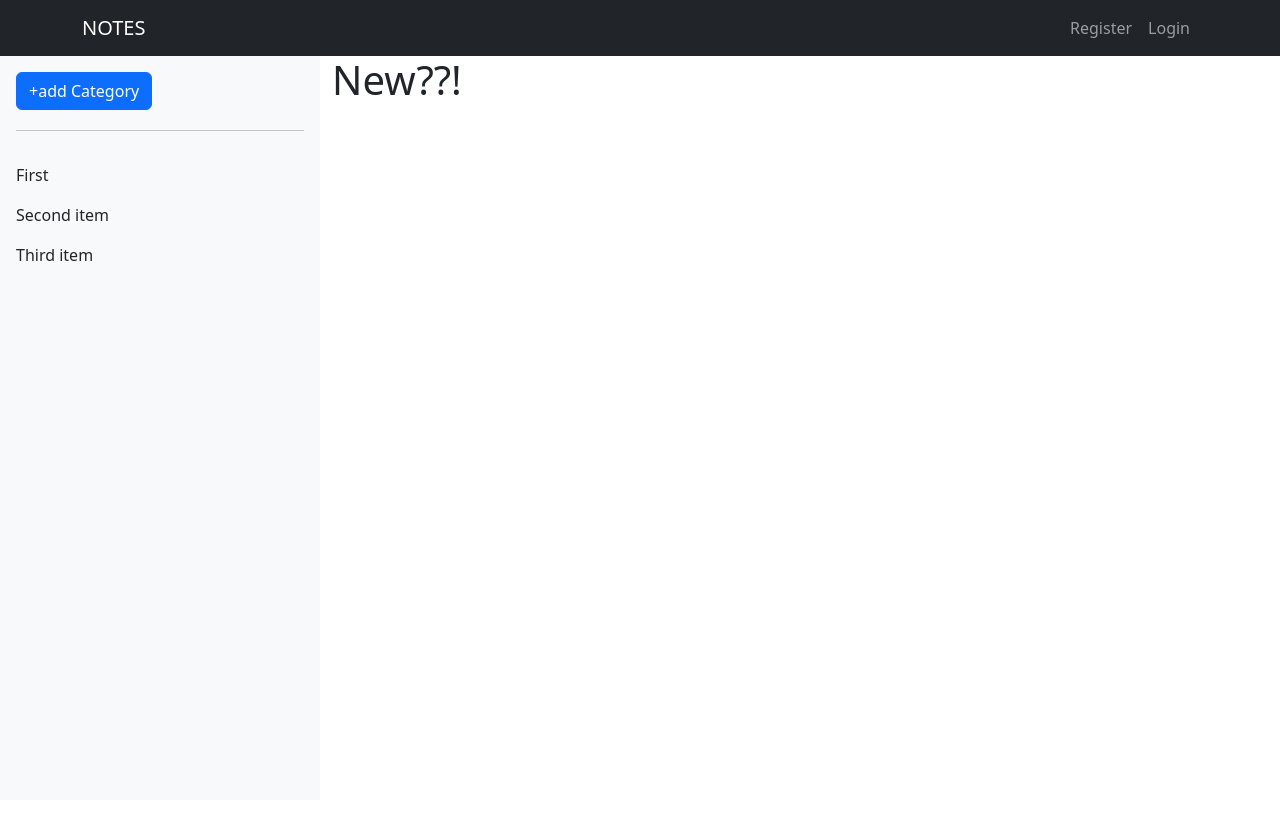
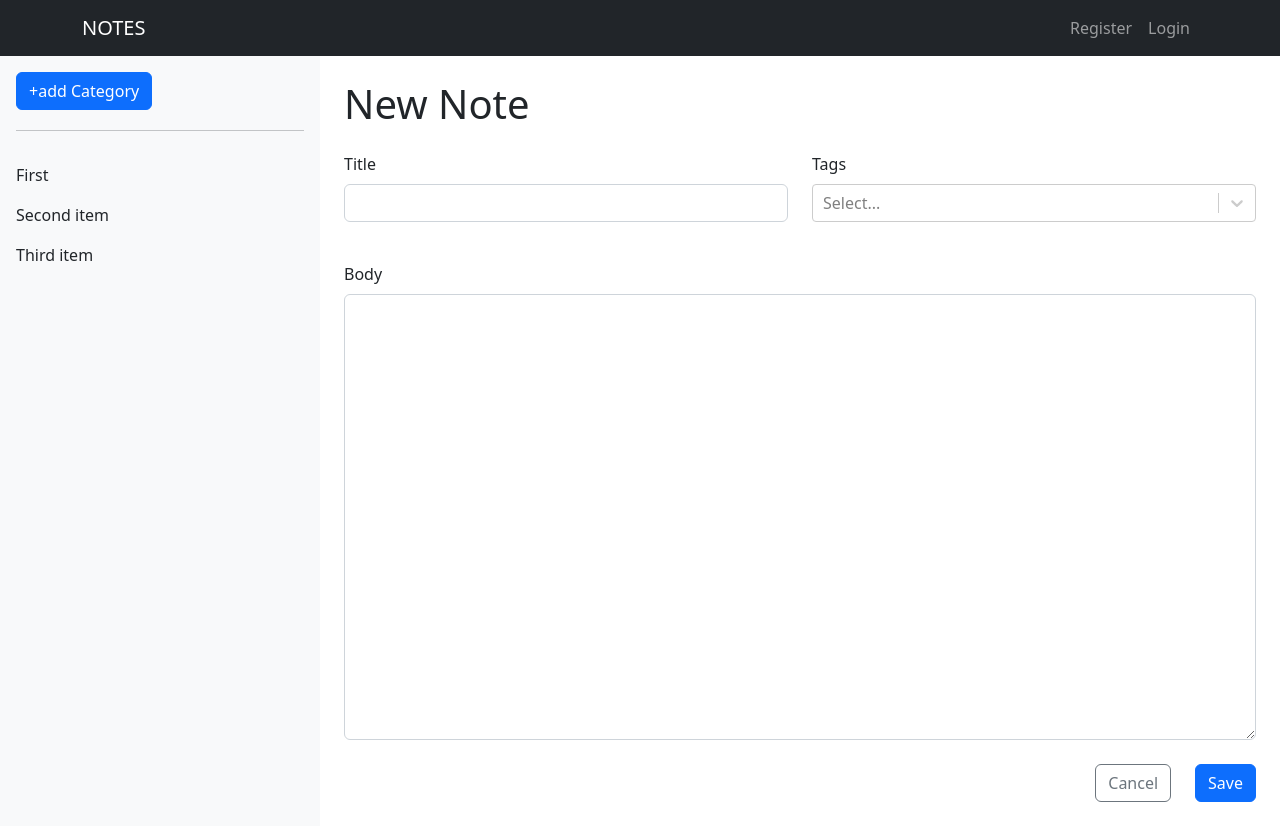
Before and after one commit to andytseng1993/Note-with-categories_Full-Stack, a React (Vite) app in the folder client/: page /new in a window 1280 px wide. Before the commit the page ends 800 px from the top, so only its background shows below. Built offline with nearby package versions, Linux system fonts and the light colour scheme.

Commit message:
Build create note form

```diff
--- a/client/src/App.tsx
+++ b/client/src/App.tsx
@@ -1,4 +1,4 @@
-import "bootstrap/dist/css/bootstrap.min.css";
+import 'bootstrap/dist/css/bootstrap.min.css'
 import {
 	createBrowserRouter,
 	createRoutesFromElements,
@@ -6,25 +6,26 @@ import {
 	Route,
 	RouterProvider,
 	Routes,
-} from "react-router-dom";
-import AppNavbar from "./components/AppNavbar";
-import HomePage from "./pages/HomePage";
-import NoteLists from "./pages/NoteLists";
+} from 'react-router-dom'
+import AppNavbar from './components/AppNavbar'
+import NewNotePage from './pages/NewNotePage'
+import HomePage from './pages/HomePage'
+import NotePage from './pages/NotePage'
 
 function App() {
 	const router = createBrowserRouter(
 		createRoutesFromElements(
 			<Route path="/" element={<HomePage />}>
-        <Route index element={<NoteLists />} />
-        <Route path="/new" element={<h1>New??!</h1>} />
+				<Route index element={<NotePage />} />
+				<Route path="/new" element={<NewNotePage />} />
 				<Route path="/:id">
 					<Route index element={<h1>Show note</h1>} />
-          <Route path={"edit"} element={<h1>Edit</h1>} />
+					<Route path={'edit'} element={<h1>Edit</h1>} />
 				</Route>
 				<Route path="*" element={<Navigate to="/" />}></Route>
 			</Route>
 		)
-  );
+	)
 	return (
 		<>
 			<AppNavbar>
@@ -34,4 +35,4 @@ function App() {
 	)
 }
 
-export default App;
+export default App
--- /dev/null
+++ b/client/src/components/NoteForm.tsx
@@ -0,0 +1,42 @@
+import { Button, Col, Form, Row, Stack } from 'react-bootstrap'
+import { Link } from 'react-router-dom'
+import TagsSelect from './TagsSelect'
+
+const NoteForm = () => {
+	return (
+		<Form>
+			<Stack gap={4}>
+				<Row className="mb-3">
+					<Col>
+						<Form.Group controlId="title">
+							<Form.Label>Title</Form.Label>
+							<Form.Control type="text"></Form.Control>
+						</Form.Group>
+					</Col>
+					<Col>
+						<Form.Group controlId="tags">
+							<Form.Label>Tags</Form.Label>
+							<TagsSelect />
+						</Form.Group>
+					</Col>
+				</Row>
+				<Form.Group>
+					<Form.Label>Body</Form.Label>
+					<Form.Control required as="textarea" rows={18}></Form.Control>
+				</Form.Group>
+				<Stack direction="horizontal" gap={4} className="justify-content-end">
+					<Link to="..">
+						<Button type="button" variant="outline-secondary">
+							Cancel
+						</Button>
+					</Link>
+					<Button type="submit" variant="primary">
+						Save
+					</Button>
+				</Stack>
+			</Stack>
+		</Form>
+	)
+}
+
+export default NoteForm
--- /dev/null
+++ b/client/src/components/NoteList.tsx
@@ -0,0 +1,25 @@
+import { Col, Row } from 'react-bootstrap'
+import Notecard from './Notecard'
+
+const NoteList = () => {
+	return (
+		<>
+			<Row xs={1} sm={2} lg={3} xl={4} className="g-3">
+				<Col>
+					<Notecard />
+				</Col>
+				<Col>
+					<Notecard />
+				</Col>
+				<Col>
+					<Notecard />
+				</Col>
+				<Col>
+					<Notecard />
+				</Col>
+			</Row>
+		</>
+	)
+}
+
+export default NoteList
--- a/client/src/components/Notecard.tsx
+++ b/client/src/components/Notecard.tsx
@@ -1,21 +1,27 @@
-import { Badge, Card, Stack } from "react-bootstrap"
-import { Link } from "react-router-dom"
+import { Badge, Card, Stack } from 'react-bootstrap'
+import { Link } from 'react-router-dom'
 
 const Notecard = () => {
 	return (
-        <Card as={Link} to={'/123'} className={'h-100 text-reset text-decoration-none'}>
+		<Card as={Link} to={'/123'} className={'text-reset text-decoration-none'}>
 			<Card.Body>
-                <Stack gap={2} className='align-items-center justify-content-center h-100'>
-                    <span className="my-2 fs-3 w-75">Test asda asdzxc  sada asd</span>
-                    <Stack gap={1} direction='horizontal' className='justify-content-center align-items-center flex-wrap'>
-                        <Badge className='text-truncate fs-6'>New</Badge>
-                        <Badge>Test</Badge>
+				<Stack
+					gap={2}
+					className="align-items-center justify-content-center h-100"
+				>
+					<span className="my-2 fs-3 w-75">Test asda asdzxc sada asd</span>
+					<Stack
+						gap={1}
+						direction="horizontal"
+						className="justify-content-center align-items-center flex-wrap"
+					>
+						<Badge className="text-truncate fs-6">New</Badge>
+						<Badge className="text-truncate fs-6">Test</Badge>
 					</Stack>
 				</Stack>
 			</Card.Body>
 		</Card>
 	)
-
 }
 
 export default Notecard
--- /dev/null
+++ b/client/src/pages/NewNotePage.tsx
@@ -0,0 +1,15 @@
+import { Container } from 'react-bootstrap'
+import NoteForm from '../components/NoteForm'
+
+const NewNotePage = () => {
+	return (
+		<>
+			<Container className="my-4">
+				<h1 className="mb-4">New Note</h1>
+				<NoteForm />
+			</Container>
+		</>
+	)
+}
+
+export default NewNotePage
--- a/client/src/pages/NoteLists.tsx
+++ /dev/null
@@ -1,59 +0,0 @@
-import { Row, Col, Button, Stack, Container, Form } from "react-bootstrap"
-import { Link } from "react-router-dom"
-import CreatableReactSelect from 'react-select/creatable'
-import Notecard from "../components/Notecard"
-import TagsSelect from "../components/TagsSelect"
-
-
-const NoteLists = () => {
-    return (
-        <>
-            <Container className="my-4 h-100">
-                <Row className="align-items-center mb-4">
-                    <Col><h1>Notes</h1></Col>
-                    <Col xs='auto'>
-                        <Stack gap={2} direction='horizontal'>
-                            <Link to='/new'>
-                                <Button variant='primary'>Create</Button>
-                            </Link>
-                            <Link to='/'>
-                                <Button variant='outline-secondary'>Edit Tags</Button>
-                            </Link>
-                        </Stack>
-                    </Col>
-                </Row>
-                <Form className="my-4">
-                    <Row>
-                        <Col>
-                            <Form.Group>
-                                <Form.Label>Title</Form.Label>
-                                <Form.Control type="text" ></Form.Control>
-                            </Form.Group>
-                        </Col>
-                        <Col>
-                            <Form.Group>
-                                <Form.Label>Tags</Form.Label>
-                                <TagsSelect />
-                            </Form.Group>
-                        </Col>
-                    </Row>
-                </Form>
-                <Row xs={1} sm={2} lg={3} xl={4} className='g-3' >
-                    <Col>
-                        <Notecard />
-                    </Col>
-                    <Col>
-                        <Notecard />
-                    </Col>
-                    <Col>
-                        <Notecard />
-                    </Col>
-                    <Col>
-                        <Notecard />
-                    </Col>
-                </Row>
-            </Container>
-        </>
-    )
-}
-export default NoteLists
--- /dev/null
+++ b/client/src/pages/NotePage.tsx
@@ -0,0 +1,47 @@
+import { Row, Col, Button, Stack, Container, Form } from 'react-bootstrap'
+import { Link } from 'react-router-dom'
+import Notecard from '../components/Notecard'
+import NoteList from '../components/NoteList'
+import TagsSelect from '../components/TagsSelect'
+
+const NotePage = () => {
+	return (
+		<>
+			<Container className="my-4 h-100">
+				<Row className="align-items-center mb-4">
+					<Col>
+						<h1>Notes</h1>
+					</Col>
+					<Col xs="auto">
+						<Stack gap={2} direction="horizontal">
+							<Link to="/new">
+								<Button variant="primary">Create</Button>
+							</Link>
+							<Link to="/">
+								<Button variant="outline-secondary">Edit Tags</Button>
+							</Link>
+						</Stack>
+					</Col>
+				</Row>
+				<Form className="my-4">
+					<Row>
+						<Col>
+							<Form.Group controlId="title">
+								<Form.Label>Title</Form.Label>
+								<Form.Control type="text"></Form.Control>
+							</Form.Group>
+						</Col>
+						<Col>
+							<Form.Group controlId="tags">
+								<Form.Label>Tags</Form.Label>
+								<TagsSelect />
+							</Form.Group>
+						</Col>
+					</Row>
+				</Form>
+				<NoteList />
+			</Container>
+		</>
+	)
+}
+export default NotePage
```
Also changed, not shown: client/src/components/AppNavbar.tsx (+7 -4 lines), client/src/components/TagsSelect.tsx (+14 -14 lines), client/src/pages/HomePage.tsx (+23 -15 lines). Lines whose indentation alone changed are shown as unchanged.
